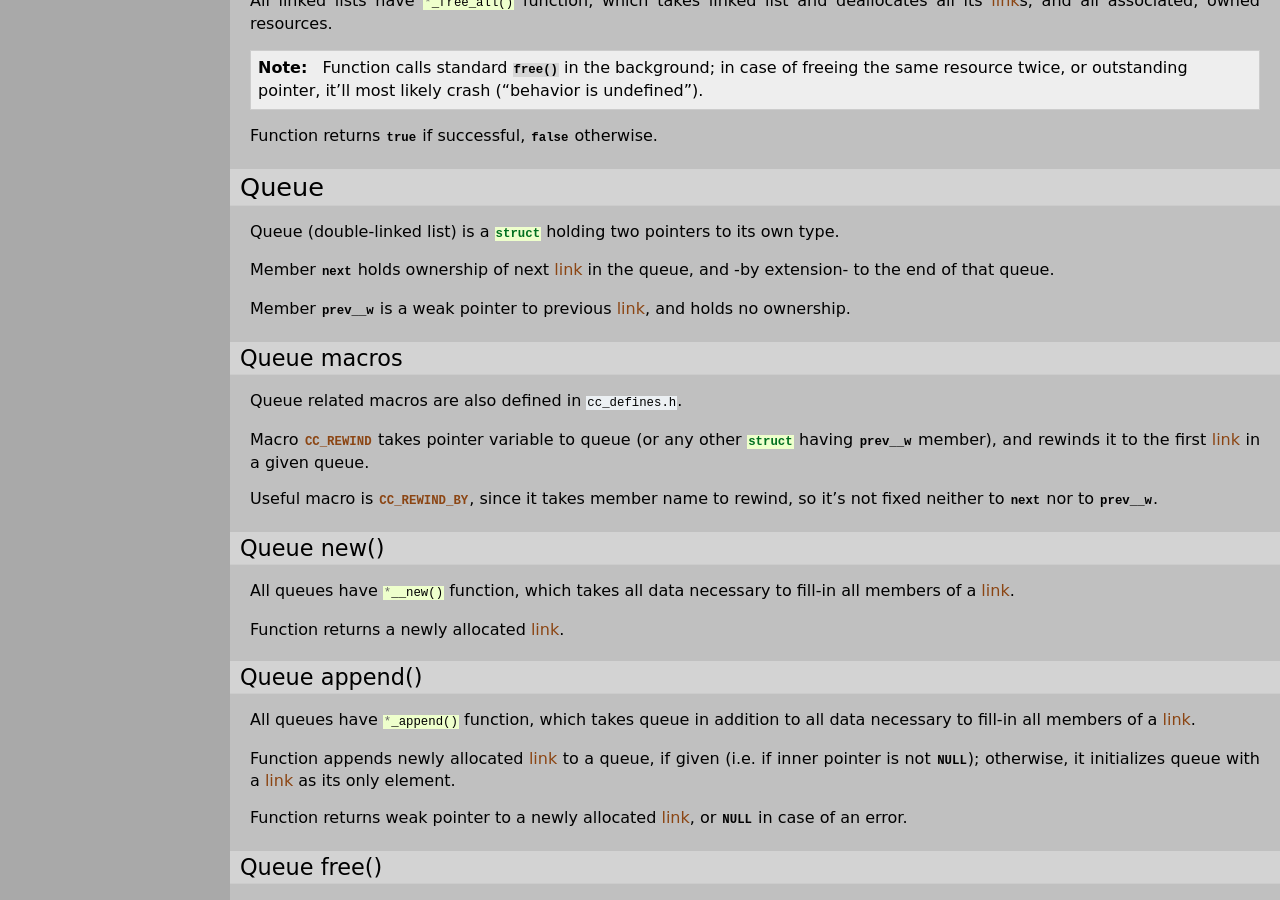
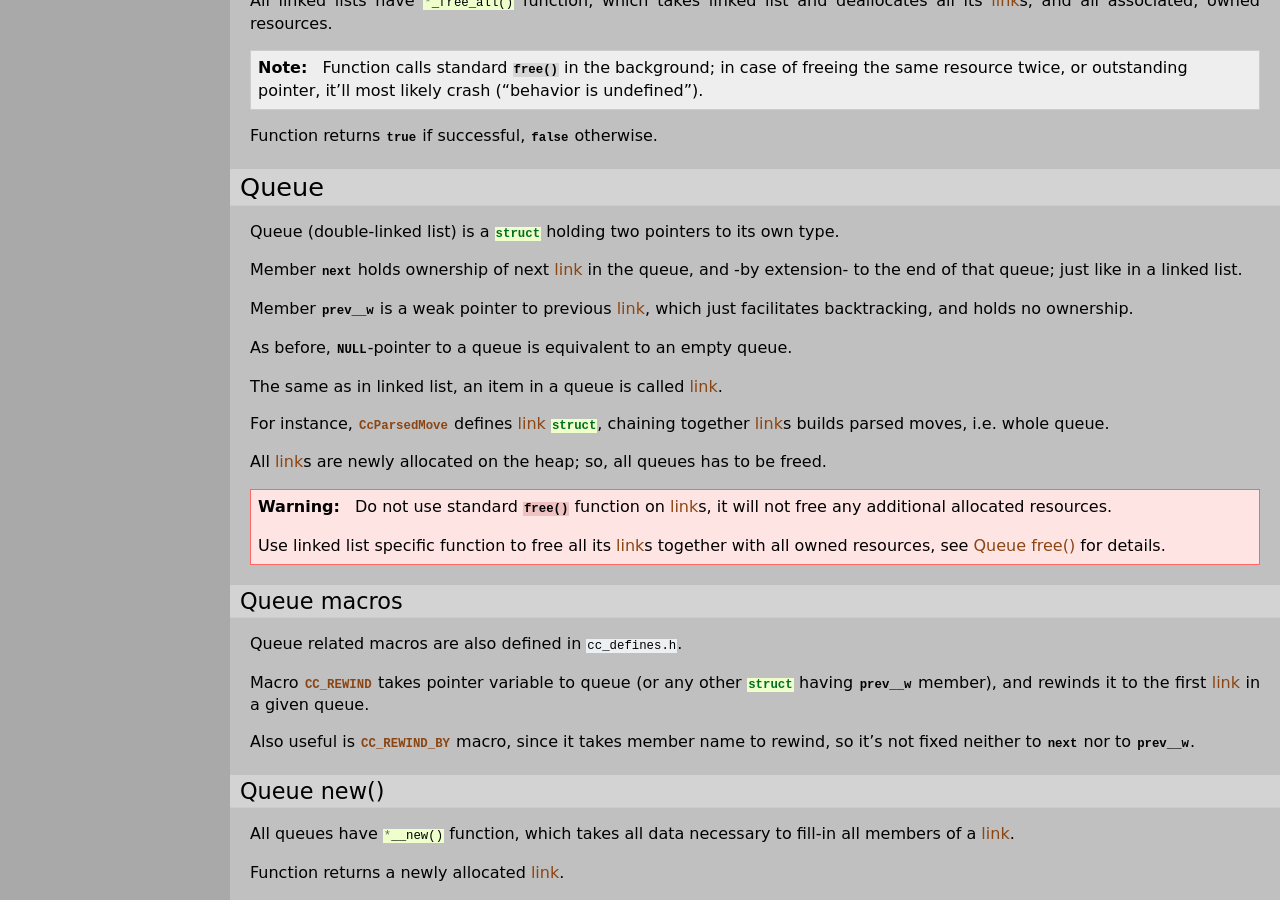
Before and after one commit to mmlacak/crochess, a Sphinx documentation site: the page built from docs/source/libcc/concepts.rst, in a window 1280 px wide and 900 px high, scrolled down 3101 px. Built offline with Sphinx 7.4.7, drawn with Linux system fonts in a browser that asks for light colours.

Commit message:
Clarified queue.

```diff
--- a/docs/source/libcc/concepts.rst
+++ b/docs/source/libcc/concepts.rst
@@ -249,10 +249,29 @@ Queue (double-linked list) is a :c:`struct` holding two pointers to its own
 type.
 
 Member :c:member:`next` holds ownership of next :c:term:`link` in the queue,
-and -by extension- to the end of that queue.
+and -by extension- to the end of that queue; just like in a linked list.
 
-Member :c:member:`prev__w` is a weak pointer to previous :c:term:`link`, and
-holds no ownership.
+Member :c:member:`prev__w` is a weak pointer to previous :c:term:`link`, which
+just facilitates backtracking, and holds no ownership.
+
+As before, :c:data:`NULL`\-pointer to a queue is equivalent to an empty queue.
+
+The same as in linked list, an item in a queue is called :c:term:`link`.
+
+For instance, :c:struct:`CcParsedMove` defines :c:term:`link` :c:`struct`,
+chaining together :c:term:`link`\s builds parsed moves, i.e. whole queue.
+
+All :c:term:`link`\s are newly allocated on the heap; so, all queues has
+to be freed.
+
+.. warning::
+
+    Do not use standard :c:func:`free()` function on :c:term:`link`\s, it will
+    not free any additional allocated resources.
+
+    Use linked list specific function to free all its :c:term:`link`\s together
+    with all owned resources, see :ref:`lbl-libcc-concepts-queue-free` for
+    details.
 
 .. _lbl-libcc-concepts-queue-macros:
 
@@ -265,8 +284,8 @@ Macro :c:macro:`CC_REWIND` takes pointer variable to queue (or any other
 :c:`struct` having :c:member:`prev__w` member), and rewinds it to the first
 :c:term:`link` in a given queue.
 
-Useful macro is :c:macro:`CC_REWIND_BY`, since it takes member name to rewind,
-so it's not fixed neither to :c:member:`next` nor to :c:member:`prev__w`.
+Also useful is :c:macro:`CC_REWIND_BY` macro, since it takes member name to
+rewind, so it's not fixed neither to :c:member:`next` nor to :c:member:`prev__w`.
 
 .. _lbl-libcc-concepts-queue-new:
 
--- a/docs/source/libcc/terms.rst
+++ b/docs/source/libcc/terms.rst
@@ -74,4 +74,4 @@ Glossary
         Initial movement of a private, for two or more fields forward.
 
     link
-        Item in a linked list.
+        Item in a linked list, or a queue.
```
